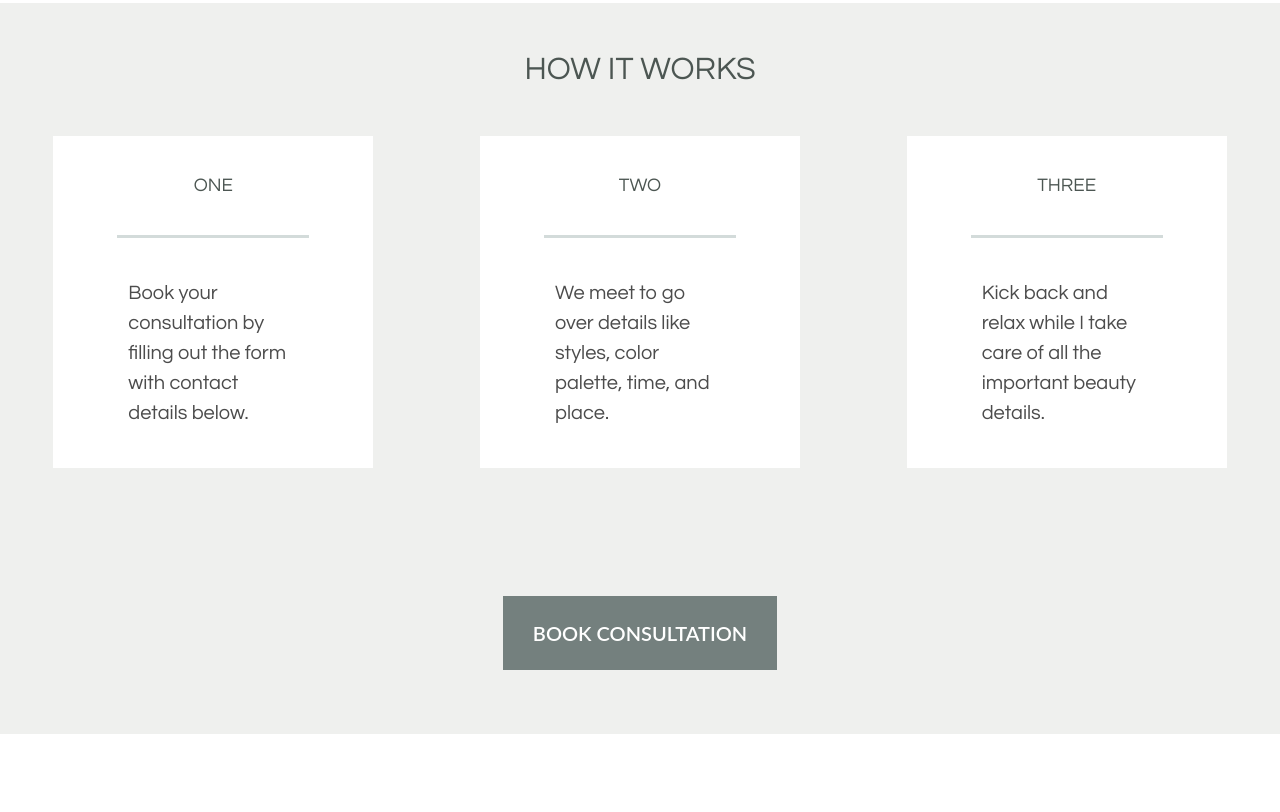
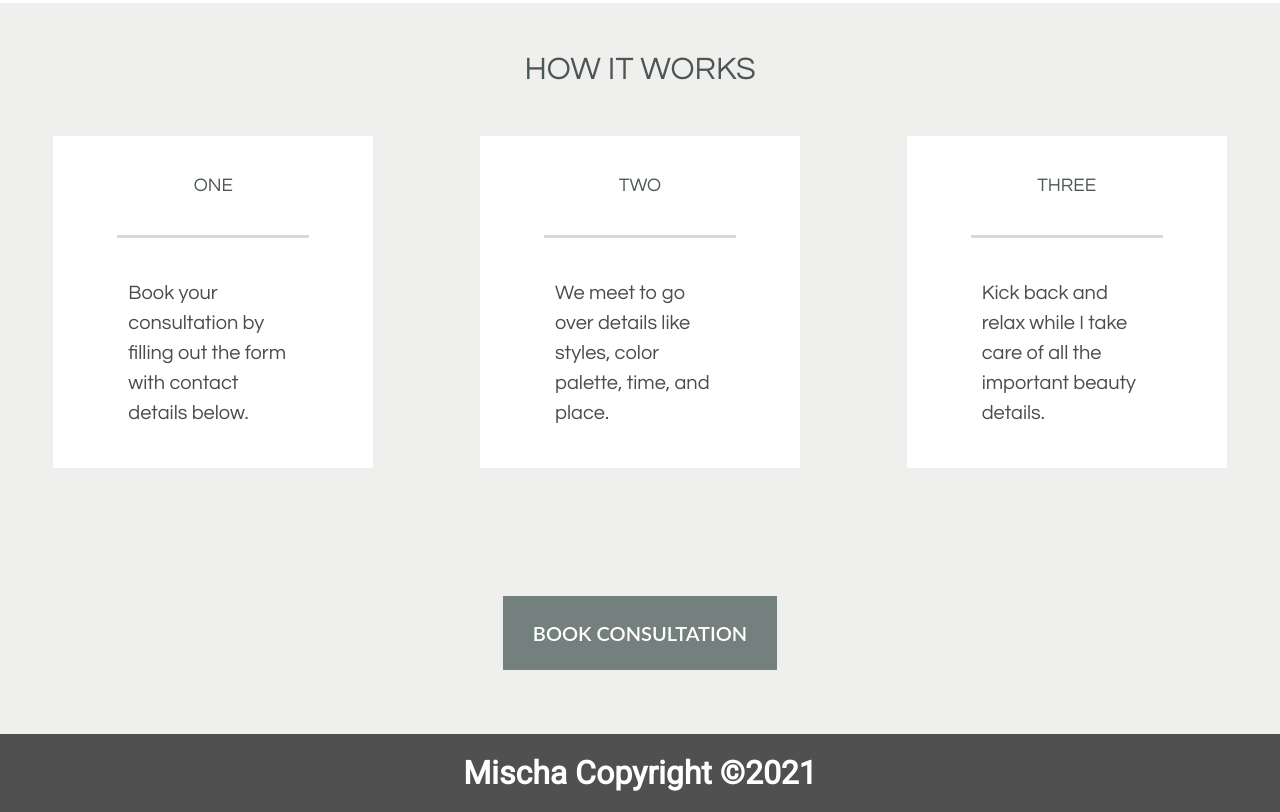
Before and after one commit to jerome310/Wedding-Website, a plain HTML site: page index.html in a window 1280 px wide. Shown: the part 3833-4645 px from the top of the page. Before the commit the page ends 4567 px from the top, so only its background shows below. Drawn offline with Linux system fonts and the light colour scheme.

Commit message:
Mischa Website Completed

```diff
--- a/css/style.css
+++ b/css/style.css
@@ -347,6 +347,16 @@
 }
 /* end of how it works section */
 
+/* start of footer section */
+.footer {
+  background-color: #505050;
+  text-align: center;
+  padding: 20px 0;
+  color: #fff;
+}
+
+/* start of footer section */
+
 @media only screen and (max-width: 600px) {
   .mischa-image {
     margin-top: 20%;
--- a/index.html
+++ b/index.html
@@ -165,6 +165,13 @@
         </div>
          </div>
           <!-- end of how it works section -->
+          <!-- start of footer -->
+           <div class="footer">
+             <h1>
+                Mischa Copyright ©2021
+             </h1>
+           </div>
+          <!-- end of footer -->
     </div>
 </body>
 </html>
```
